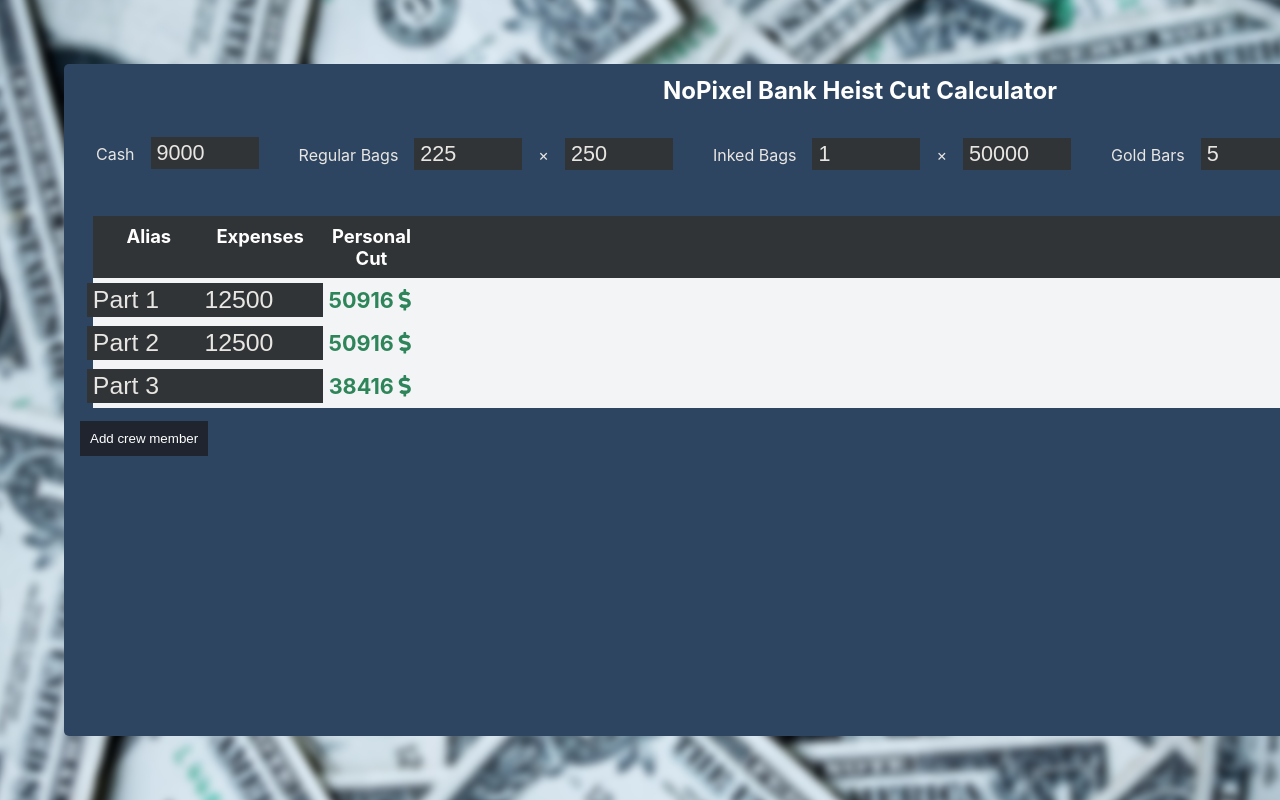
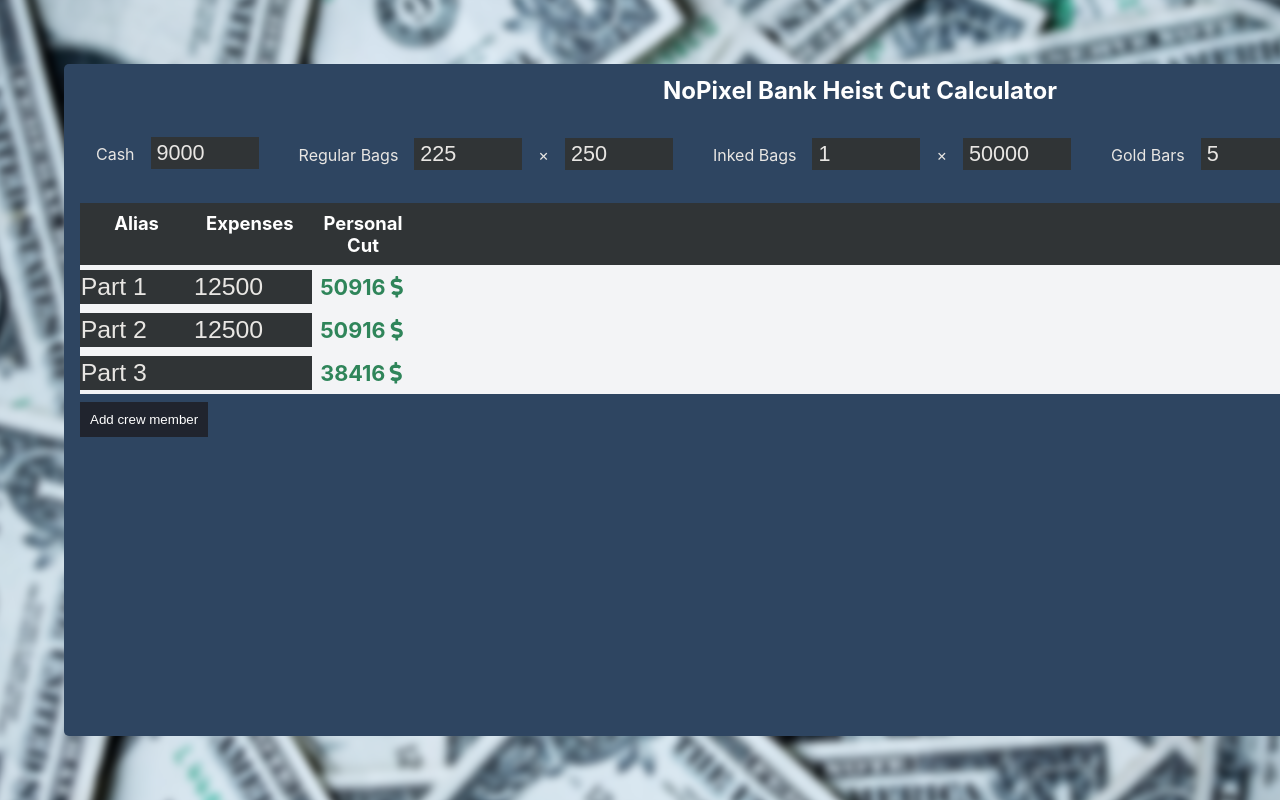
Before and after one commit to jamezrin/npbankmaths, a Next.js app: page / in a window 1280 px wide. Shown: the top 800 px of the page. Built offline with nearby package versions, Linux system fonts and the light colour scheme.

Commit message:
Add scroll if over 60% viewport height

```diff
--- a/components/Calculator.tsx
+++ b/components/Calculator.tsx
@@ -219,7 +219,7 @@
     useContext<CalculatorContextType>(CalculatorContext);
 
   return (
-    <div>
+    <div className={styles.calculatorTable__actionContainer}>
       <button
         className={styles.calculatorTable__actionButton}
         onClick={() => {
--- a/styles/Calculator.module.css
+++ b/styles/Calculator.module.css
@@ -53,7 +53,8 @@
 }
 
 .calculatorTable {
-  padding: 0.825em;
+  overflow: auto;
+  max-height: 60vh;
   display: block;
   max-width: 100%;
   margin-top: 2em;
@@ -115,6 +116,10 @@
   cursor: pointer;
 }
 
+.calculatorTable__actionContainer {
+  margin-top: 0.5em;
+}
+
 .calculatorTable__actionButton {
   background: var(--color-primary);
   color: var(--color-white);
```
